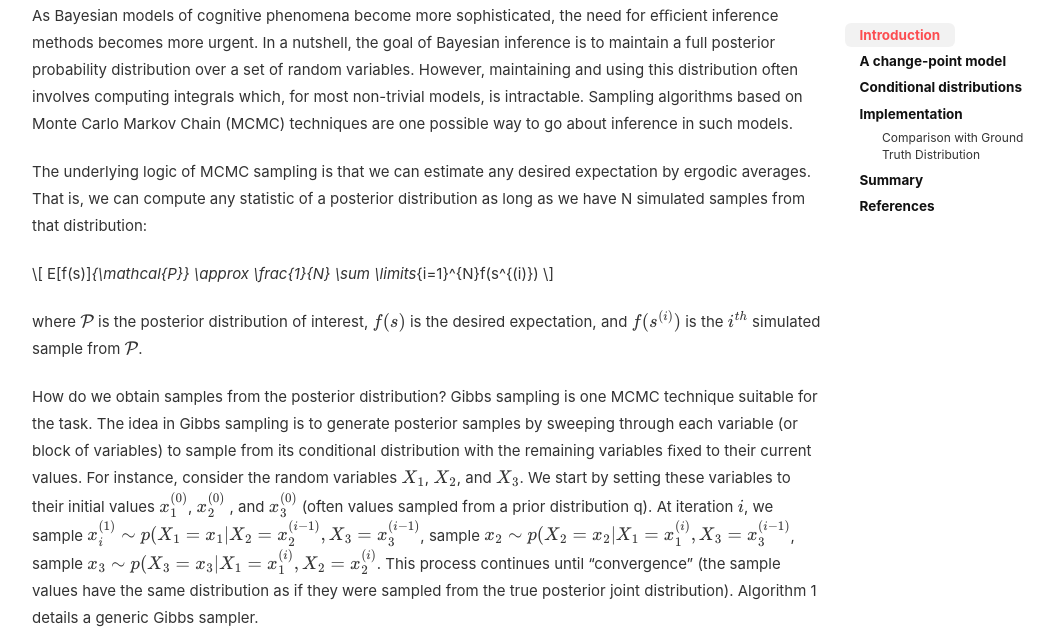
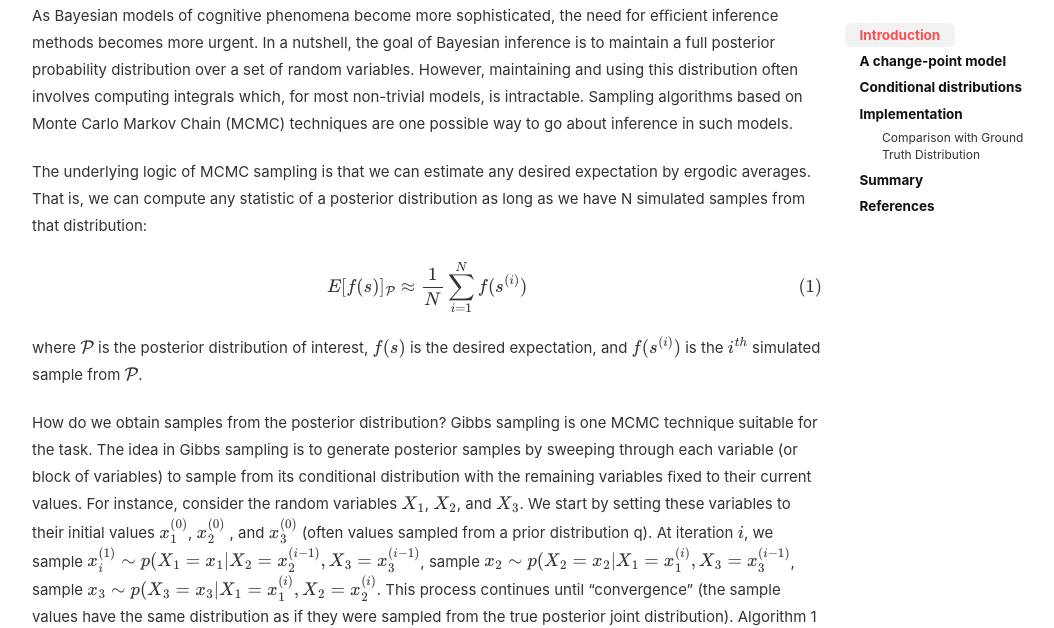
Before and after one commit to Zhenye-Na/blog, a Jekyll site: the page built from _posts/2018-04-14-gibbs-sampling.md, in a window 1280 px wide and 900 px high, scrolled down 422 px, cut to the strip 0-628 px from the top of the window. Shown: the whole strip, without its empty margins (103-1157 px from the left). Built offline with Jekyll 4.4.1, drawn with Linux system fonts in a browser that asks for light colours; nearby versions of some CDN libraries; formulas are drawn with MathJax 3; comment, search, counter and statistics services are not loaded.

Commit message:
First trial

```diff
--- a/_posts/2018-04-14-gibbs-sampling.md
+++ b/_posts/2018-04-14-gibbs-sampling.md
@@ -19,7 +19,7 @@ As Bayesian models of cognitive phenomena become more sophisticated, the need fo
 
 The underlying logic of MCMC sampling is that we can estimate any desired expectation by ergodic averages. That is, we can compute any statistic of a posterior distribution as long as we have N simulated samples from that distribution:
 
-\\[  E[f(s)]_{\mathcal{P}} \approx \frac{1}{N} \sum \limits_{i=1}^{N}f(s^{(i)}) \\]
+$$ E[f(s)]_{\mathcal{P}} \approx \frac{1}{N} \sum \limits_{i=1}^{N}f(s^{(i)}) $$
 
 where \\( \mathcal{P} \\) is the posterior distribution of interest, \\( f(s) \\) is the desired expectation, and \\( f(s^{(i)}) \\) is the \\( i^{th} \\) simulated sample from \\( \mathcal{P} \\).
 
```
